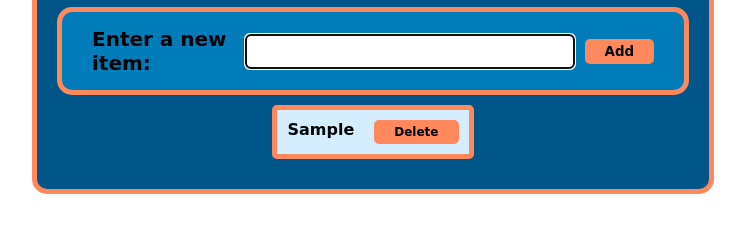
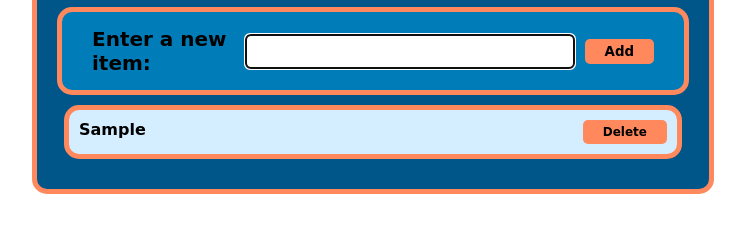
Before and after one commit to Dudeverse/shopping-list, a plain HTML site: page index.html in a window 1280 px wide. Both pictures are taken after typing "Sample" into the empty fields and a click on the button "Add". Shown: the part 186-418 px from the top of the page, without its empty margins (267-1012 px from the left). Drawn offline with Linux system fonts and the light colour scheme; a web font is replaced by a local one.

Commit message:
fixed item width issue

```diff
--- a/style.css
+++ b/style.css
@@ -70,12 +70,12 @@ ul {
 li {
     display: flex;
     justify-content: space-between;
-    border: 1px solid black;
     background: #d5eeff;
     margin-bottom: 10px;
     padding: 10px;
     border: 5px solid #ff895d;
-    border-radius: 5px;
+    border-radius: 15px;
+    width: 588px;
   }
 
   li button {
```
